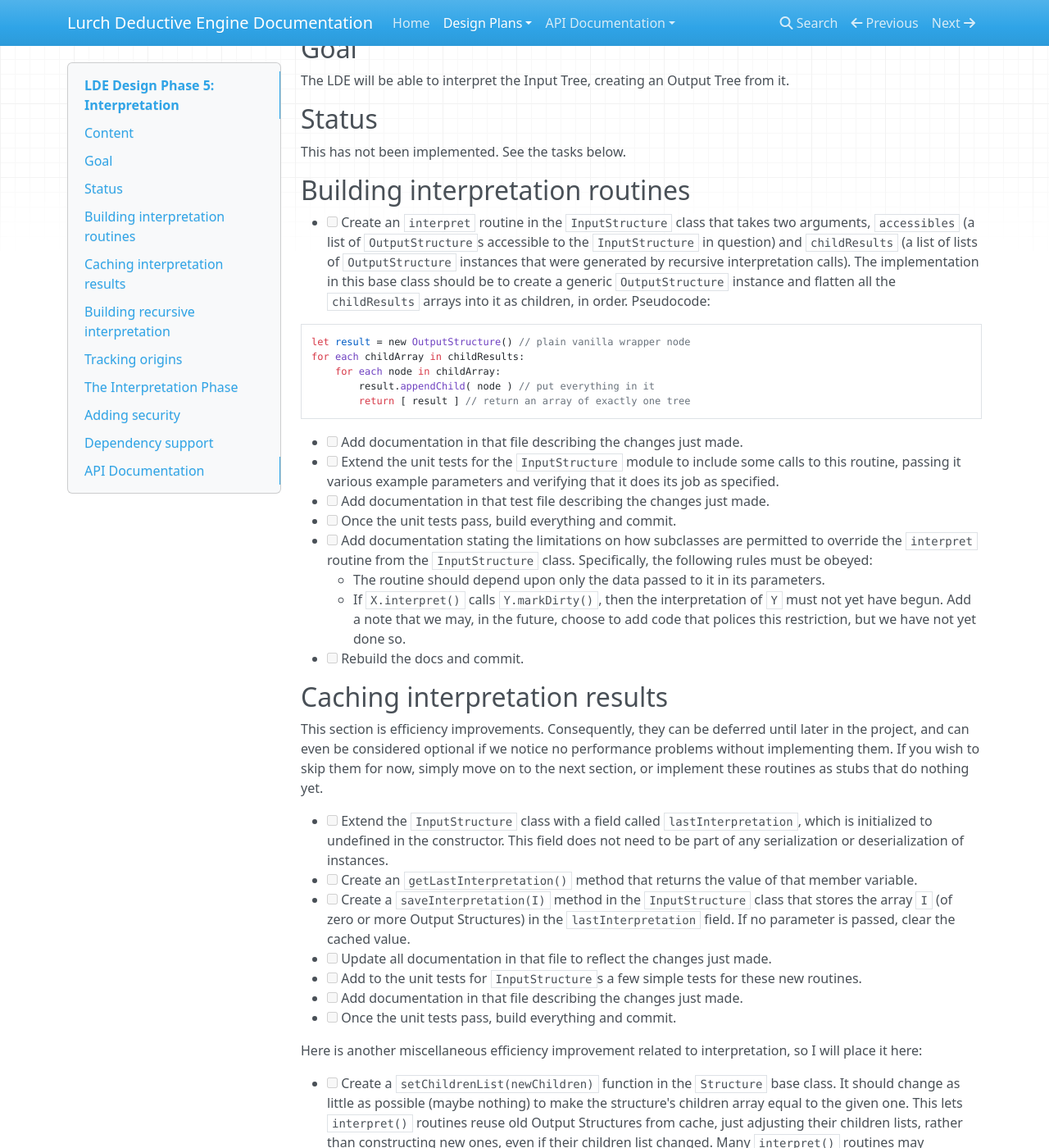
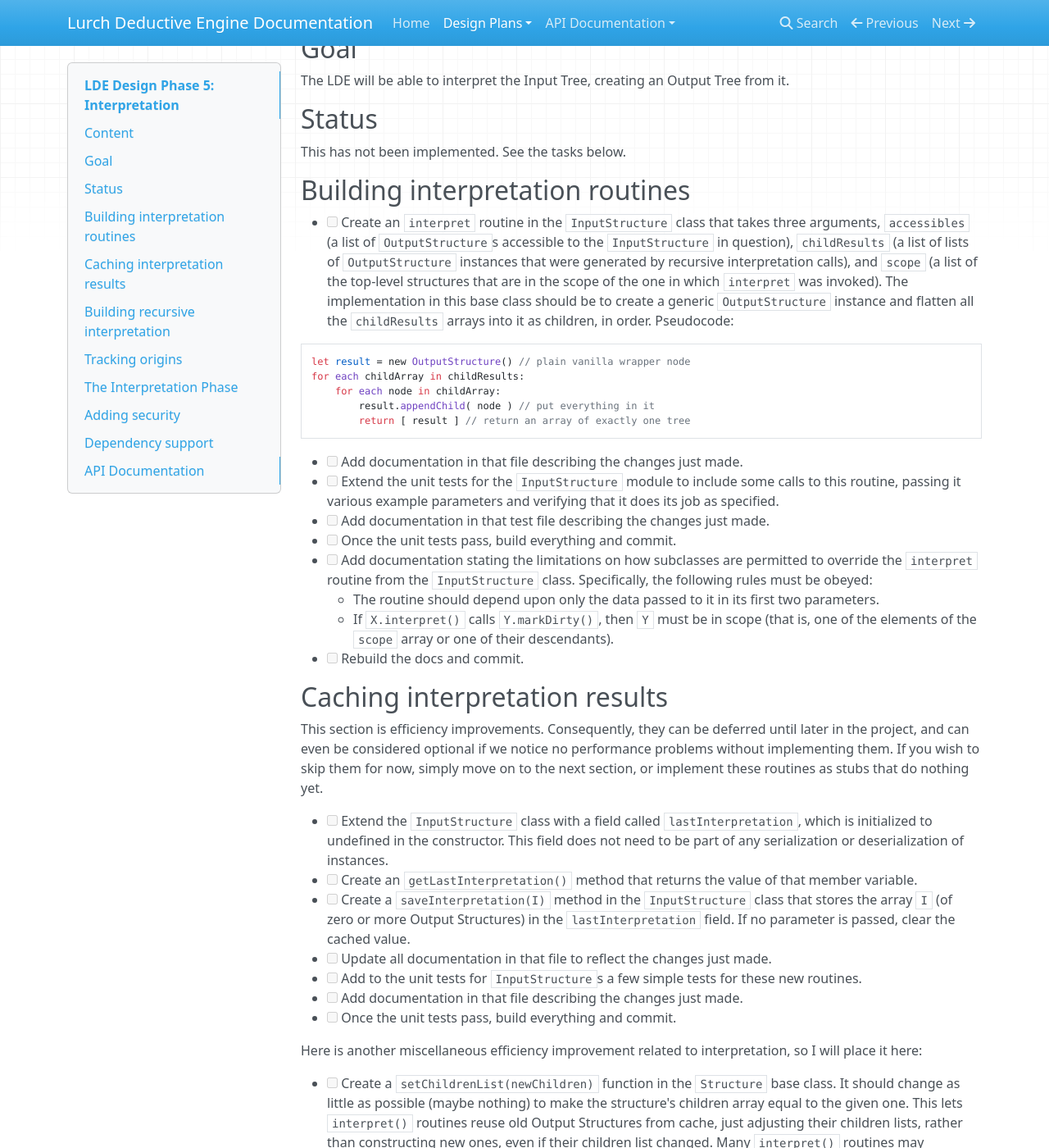
Before and after one commit to lurchmath/lde, an MkDocs documentation site: the page built from docs/phase5-interpretation.md, in a window 1280 px wide and 1400 px high, scrolled down 269 px. Shown: the whole window at 82% size. Built offline with MkDocs 1.6.1, drawn with Linux system fonts in a browser that asks for light colours; nearby versions of some CDN libraries; old or Windows-style settings are respelled for this version of MkDocs; some of the changed text lies outside the part shown.

Commit message:
Updating docs with latest design changes

````diff
--- a/docs/phase5-interpretation.md
+++ b/docs/phase5-interpretation.md
@@ -23,12 +23,14 @@ This has not been implemented.  See the tasks below.
 ## Building interpretation routines
 
  * [ ] Create an `interpret` routine in the `InputStructure` class that
-   takes two arguments, `accessibles` (a list of `OutputStructure`s
-   accessible to the `InputStructure` in question) and `childResults` (a
-   list of lists of `OutputStructure` instances that were generated by
-   recursive interpretation calls).  The implementation in this base class
-   should be to create a generic `OutputStructure` instance and flatten all
-   the `childResults` arrays into it as children, in order.  Pseudocode:
+   takes three arguments, `accessibles` (a list of `OutputStructure`s
+   accessible to the `InputStructure` in question), `childResults` (a list
+   of lists of `OutputStructure` instances that were generated by recursive
+   interpretation calls), and `scope` (a list of the top-level structures
+   that are in the scope of the one in which `interpret` was invoked).  The
+   implementation in this base class should be to create a generic
+   `OutputStructure` instance and flatten all the `childResults` arrays
+   into it as children, in order.  Pseudocode:
 ```
 let result = new OutputStructure() // plain vanilla wrapper node
 for each childArray in childResults:
@@ -46,11 +48,10 @@ for each childArray in childResults:
    permitted to override the `interpret` routine from the `InputStructure`
    class.  Specifically, the following rules must be obeyed:
     * The routine should depend upon only the data passed to it in its
-      parameters.
-    * If `X.interpret()` calls `Y.markDirty()`, then the interpretation of
-      `Y` must not yet have begun.  Add a note that we may, in the future,
-      choose to add code that polices this restriction, but we have not yet
-      done so.
+      first two parameters.
+    * If `X.interpret()` calls `Y.markDirty()`, then `Y` must be in scope
+      (that is, one of the elements of the `scope` array or one of their
+      descendants).
  * [ ] Rebuild the docs and commit.
 
 ## Caching interpretation results
@@ -99,8 +100,10 @@ interpretation, so I will place it here:
 ## Building recursive interpretation
 
  * [ ] Create a `recursiveInterpret` routine in the `InputStructure` class
-   that takes one argument, `accessibles` (with the same meaning as in the
-   `interpret` routine).  This argument should default to an empty array.
+   that takes two arguments, `accessibles` (with the same meaning as in the
+   `interpret` routine) and `scope` (which should be the list of top-level
+   structures in the scope of the object in which the function is being
+   invoked).  Both arguments should default to an empty array.
    Pseudocode:
 ```
 // use the cache if it's there:
@@ -111,12 +114,16 @@ let L = the current length of the accessibles array.
 // we will be recursively computing child result arrays,
 // and will want to keep a list of them, so initialize that list to empty:
 let allChildResults = [ ]
+// we need to pass those children their scopes as well, so start with:
+let childScope = a shallow copy of the list of children
 // now the loop for the recursive work:
 for each child C of X do the following:
+    // update the child scope list by popping off its first element:
+    childScope.shift()
     // do the recursion.
     // note that for the first child, the same list of accessibles for the
     // parent applies to that child:
-    let childResult = C.recursiveInterpret( accessibles )
+    let childResult = C.recursiveInterpret( accessibles, childScope )
     // but for later children, more things are accessible.  specifically,
     // anything just created by interpreting C should be accessible to
     // C.nextSibling(), so:
@@ -246,10 +254,13 @@ section, about unit tests and documentation.
 
 ## Adding security
 
-One of the policies by which interpretation functions must abide is that no
-`InputStructure` may call `markDirty()` in any `InputStructure` whose
-interpretation has already begun.  We introduce policing for that policy
-here, to prevent infinite loops in interpretation.
+One of the policies by which interpretation functions must abide is that an
+`InputStructure` can call `markDirty()` only in another `InputStructure`
+that is on the `scope` list, or whose ancestor is on the `scope` list.  We
+introduce policing for that policy here, to prevent infinite loops in
+interpretation.  We rely on the fact that one `InputStructure` is in the
+`scope` variable of another (which is not the same as scope in the Input
+Tree) iff it is interpreted after the other.
 
  * [ ] Have the `runInterpretation()` method initialize a global variable to
    an empty array; it will contain the list of instances whose
````
Also changed, not shown: other parts of docs/phase5-interpretation.md (+2 -1 lines), docs/phase8-expressions-and-rules.md (+4 -3 lines), site/index.html, site/phase5-interpretation/index.html, site/phase8-expressions-and-rules/index.html, site/search/search_index.json, site/sitemap.xml.
